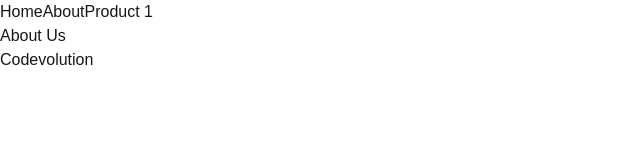
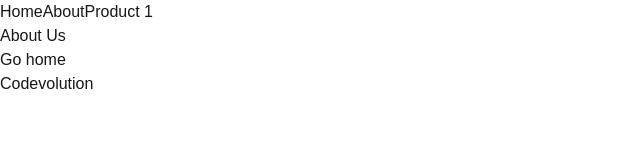
Before and after one commit to d3vkk/nextjs-tutorial, a Next.js app: page /about in a window 1280 px wide. Shown: the top 160 px of the page, without its empty margins (0-640 px from the left). Built offline with nearby package versions, Linux system fonts and the light colour scheme.

Commit message:
feat: Navigation with useRouter hook

```diff
--- a/src/app/about/page.tsx
+++ b/src/app/about/page.tsx
@@ -1,3 +1,19 @@
+"use client";
+
+import { useRouter } from "next/navigation";
+
 export default function About() {
-  return <h1>About Us</h1>;
+  const router = useRouter();
+
+  return (
+    <div>
+      <h1>About Us</h1>
+      <button
+        onClick={() => router.push("/")}
+        className="bg-blue-500  text-white p-2 rounded-md"
+      >
+        Go home
+      </button>
+    </div>
+  );
 }
```
